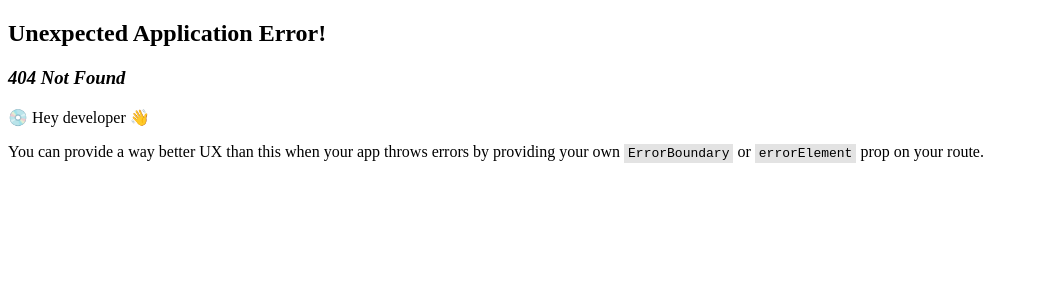
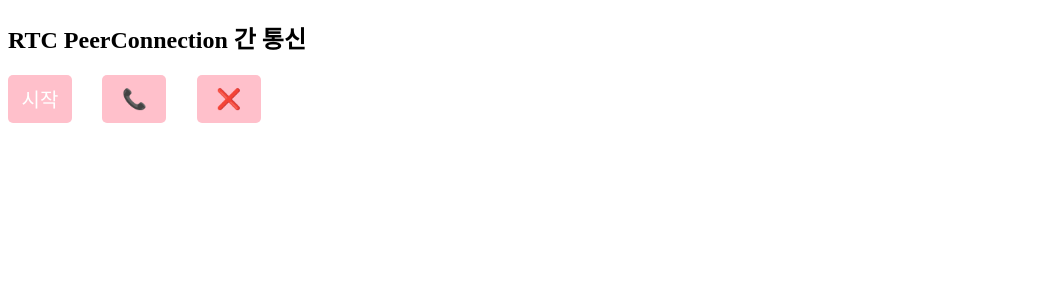
Before and after one commit to jong-k/webrtc, a React (Vite) app in the folder client/: page /testsharewebcam in a window 1280 px wide. Before the commit this address had no page. Shown: the top 300 px of the page, without its empty margins (0-1039 px from the left). Built offline with nearby package versions, Linux system fonts and the light colour scheme.

Commit message:
feat: RTC PC 간 연결 기능 추가

```diff
--- a/client/package.json
+++ b/client/package.json
@@ -13,6 +13,7 @@
     "react": "^18.2.0",
     "react-dom": "^18.2.0",
     "react-router-dom": "^6.18.0",
+    "webrtc-adapter": "^8.2.3",
     "zustand": "^4.4.5"
   },
   "devDependencies": {
--- /dev/null
+++ b/client/src/pages/MainPage/index.module.scss
@@ -0,0 +1,25 @@
+.linkBox {
+  display: flex;
+  flex-direction: column;
+  justify-content: center;
+  align-items: start;
+  gap: 0.5rem;
+
+  a {
+    font-size: 1.25rem;
+    text-decoration: none;
+    color: black;
+
+    &:hover {
+      color: green;
+    }
+
+    &:visited {
+      color: black;
+
+      &:hover {
+        color: green;
+      }
+    }
+  }
+}
--- a/client/src/pages/MainPage/index.tsx
+++ b/client/src/pages/MainPage/index.tsx
@@ -1,10 +1,16 @@
 import { Link } from "react-router-dom";
+import s from "./index.module.scss";
 
 export default function MainPage() {
   return (
     <div>
       <h2>WebRTC</h2>
-      <Link to="./testwebcam">웹 캠 테스트</Link>
+      <div className={s.linkBox}>
+        <Link to="./testwebcam">1. 웹 캠 테스트</Link>
+        <Link to="./testsharewebcam">
+          2. RTC PeerConnection 간 웹 캠 통신 테스트
+        </Link>
+      </div>
     </div>
   );
 }
--- /dev/null
+++ b/client/src/pages/TestShareWebCamPage/index.module.scss
@@ -0,0 +1,22 @@
+.button {
+  width: 4rem;
+  height: 3rem;
+  background: pink;
+  border: none;
+  text-align: center;
+  cursor: pointer;
+  color: white;
+  font-size: 1.25rem;
+  border-radius: 5px;
+
+  &:disabled {
+    cursor: not-allowed;
+  }
+}
+
+.buttonBox {
+  width: 20%;
+  display: flex;
+  justify-content: space-between;
+  align-items: center;
+}
--- /dev/null
+++ b/client/src/pages/TestShareWebCamPage/index.tsx
@@ -0,0 +1,121 @@
+import { useState, useRef } from "react";
+// import adapter from "webrtc-adapter";
+import s from "./index.module.scss";
+import WebCamPlayer from "../../components/WebCamPlayer";
+
+// const SERVER_CONFIG = {
+//   iceServers: [
+//     {
+//       urls: [
+//         "stun:stun.l.google.com:19302",
+//         "stun:stun1.l.google.com:19302",
+//         "stun:stun2.l.google.com:19302",
+//         "stun:stun3.l.google.com:19302",
+//         "stun:stun4.l.google.com:19302",
+//       ],
+//     },
+//   ],
+// };
+
+export default function TestShareWebCamPage() {
+  const [localPeerConnection, setLocalPeerConnection] =
+    useState<RTCPeerConnection | null>(new RTCPeerConnection());
+  const [remotePeerConnection, setRemotePeerConnection] =
+    useState<RTCPeerConnection | null>(new RTCPeerConnection());
+  const [localStream, setLocalStream] = useState<MediaStream>();
+  const localVideoRef = useRef<HTMLVideoElement>(null);
+  const remoteVideoRef = useRef<HTMLVideoElement>(null);
+
+  const getOtherPeer = (peerConnection: RTCPeerConnection) => {
+    return peerConnection === localPeerConnection
+      ? remotePeerConnection
+      : localPeerConnection;
+  };
+
+  const handleConnect = (e: RTCPeerConnectionIceEvent) => {
+    const peerConnection = e.target; // 이벤트가 발생한 pc
+    const iceCandidate = e.candidate; // pc의 ice candidate (local 이면 remote)
+
+    if (iceCandidate) {
+      const newIceCandidate = new RTCIceCandidate(iceCandidate);
+      const otherPeer = getOtherPeer(peerConnection as RTCPeerConnection);
+
+      otherPeer?.addIceCandidate(newIceCandidate);
+    }
+  };
+
+  // ok
+  const handleStartStream = async () => {
+    try {
+      const videoStream = await navigator.mediaDevices.getUserMedia({
+        video: true,
+      });
+      setLocalStream(videoStream);
+      if (localVideoRef.current) localVideoRef.current.srcObject = videoStream;
+    } catch (err) {
+      console.log(err);
+    }
+  };
+
+  // 다른 피어 커넥션에서 데이터 받아와야 함
+  const handleStartCall = async () => {
+    try {
+      if (localPeerConnection && remotePeerConnection) {
+        localPeerConnection.onicecandidate = handleConnect;
+
+        remotePeerConnection.onicecandidate = handleConnect;
+        // remote PC의 add stream 이벤트 리스너 -> ontrack 마이그레이션
+        remotePeerConnection.ontrack = (e: RTCTrackEvent) => {
+          const mediaStream = e.streams[0];
+          if (remoteVideoRef.current)
+            remoteVideoRef.current.srcObject = mediaStream;
+        };
+
+        // localPeerConnection 에 video stream 담기
+        localStream
+          ?.getTracks()
+          .forEach((track) => localPeerConnection.addTrack(track, localStream));
+
+        const offer = await localPeerConnection.createOffer({
+          offerToReceiveVideo: true,
+        });
+        await localPeerConnection.setLocalDescription(offer);
+        await remotePeerConnection.setRemoteDescription(offer);
+
+        const answer = await remotePeerConnection.createAnswer();
+        await remotePeerConnection.setLocalDescription(answer);
+        await localPeerConnection.setRemoteDescription(answer);
+      }
+    } catch (err) {
+      console.log(err);
+    }
+  };
+
+  const handleEndCall = () => {
+    localPeerConnection?.close();
+    remotePeerConnection?.close();
+    setLocalPeerConnection(null);
+    setRemotePeerConnection(null);
+  };
+
+  return (
+    <div>
+      <h2>RTC PeerConnection 간 통신</h2>
+      <div className={s.buttonBox}>
+        <button className={s.button} type="button" onClick={handleStartStream}>
+          시작
+        </button>
+        <button className={s.button} type="button" onClick={handleStartCall}>
+          📞
+        </button>
+        <button className={s.button} type="button" onClick={handleEndCall}>
+          ❌
+        </button>
+      </div>
+      <div>
+        <WebCamPlayer ref={localVideoRef} />
+        <WebCamPlayer ref={remoteVideoRef} />
+      </div>
+    </div>
+  );
+}
```
Also changed, not shown: client/src/routes.tsx (+10 -0 lines), 1 other file (tests, documents, lock files or other folders).
